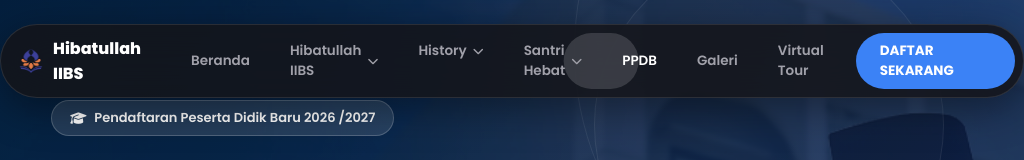
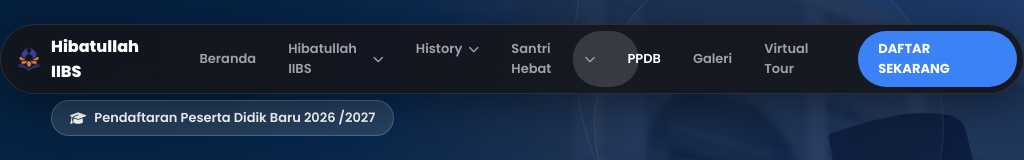
Before and after one commit to arsyad122804-design/website1, a website: page ppdb.html in a window 1024 px wide. Shown: the top 160 px of the page. Drawn offline with Linux system fonts and the light colour scheme.

Commit message:
style: fix background stretching and improve navbar spacing for Nest Hub Max / landscape screens

```diff
--- a/navbar.css
+++ b/navbar.css
@@ -43,7 +43,7 @@
   box-shadow: var(--pill-nav-shadow);
   position: relative;
   pointer-events: auto;
-  gap: 4px;
+  gap: 8px;
 
   /* Initial Load */
   animation: pillExpand 0.6s var(--ease-spring) backwards;
@@ -88,8 +88,8 @@
 .card-nav-item {
   position: relative;
   z-index: 1;
-  padding: 8px 20px;
-  font-size: 13.5px;
+  padding: 8px 24px;
+  font-size: 14.5px;
   font-weight: 600;
   color: var(--pill-nav-text);
   text-decoration: none;
@@ -180,12 +180,12 @@
 .card-nav-cta {
   background: #3b82f6;
   color: #fff;
-  padding: 8px 24px;
+  padding: 10px 28px;
   border-radius: 999px;
-  font-size: 13.5px;
+  font-size: 14px;
   font-weight: 700;
   text-decoration: none;
-  margin-left: 8px;
+  margin-left: 12px;
   transition: all 0.3s ease;
   animation: itemFadeIn 0.5s var(--ease-spring) backwards;
   animation-delay: 0.45s;
@@ -219,3 +219,20 @@
     display: block;
   }
 }
+
+/* Intermediate screens - Tablet Landscape / Nest Hub Max width transition */
+@media (max-width: 1240px) and (min-width: 993px) {
+  .card-nav {
+    gap: 4px;
+    padding: 6px;
+  }
+  .card-nav-item {
+    padding: 8px 16px;
+    font-size: 13px;
+  }
+  .card-nav-cta {
+    padding: 8px 20px;
+    font-size: 13px;
+    margin-left: 6px;
+  }
+}
--- a/style.css
+++ b/style.css
@@ -463,7 +463,7 @@ img {
 .hero-bg-wrap {
   position: absolute;
   inset: 0;
-  background-size: 100% 100%;
+  background-size: cover;
   background-position: center;
   background-repeat: no-repeat;
 }
@@ -497,7 +497,7 @@ img {
 .hero-bg-wrap {
   position: absolute;
   inset: 0;
-  background-size: 100% 100%;
+  background-size: cover;
   background-position: center;
   background-repeat: no-repeat;
 }
```
Also changed, not shown: index.html (+4 -4 lines).
